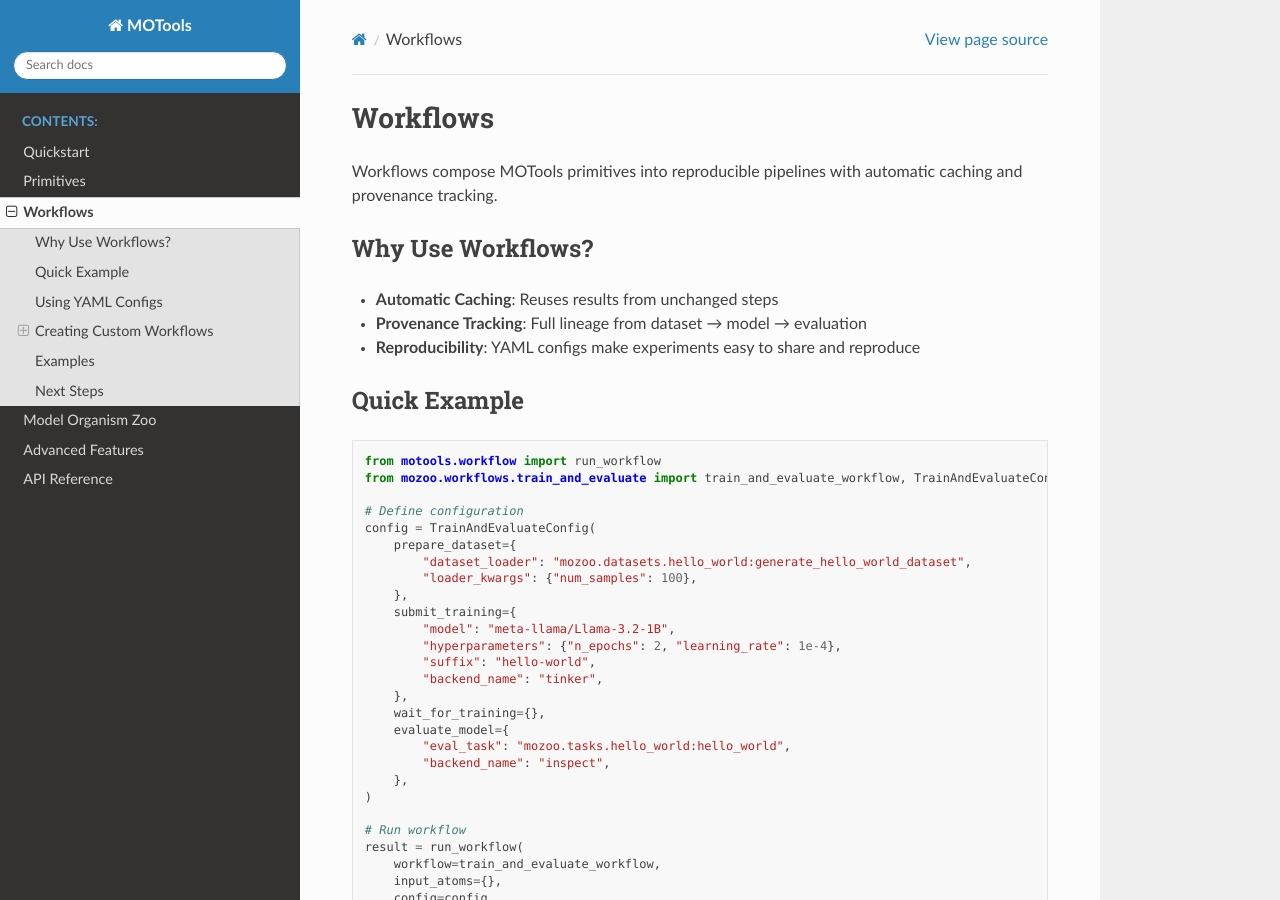
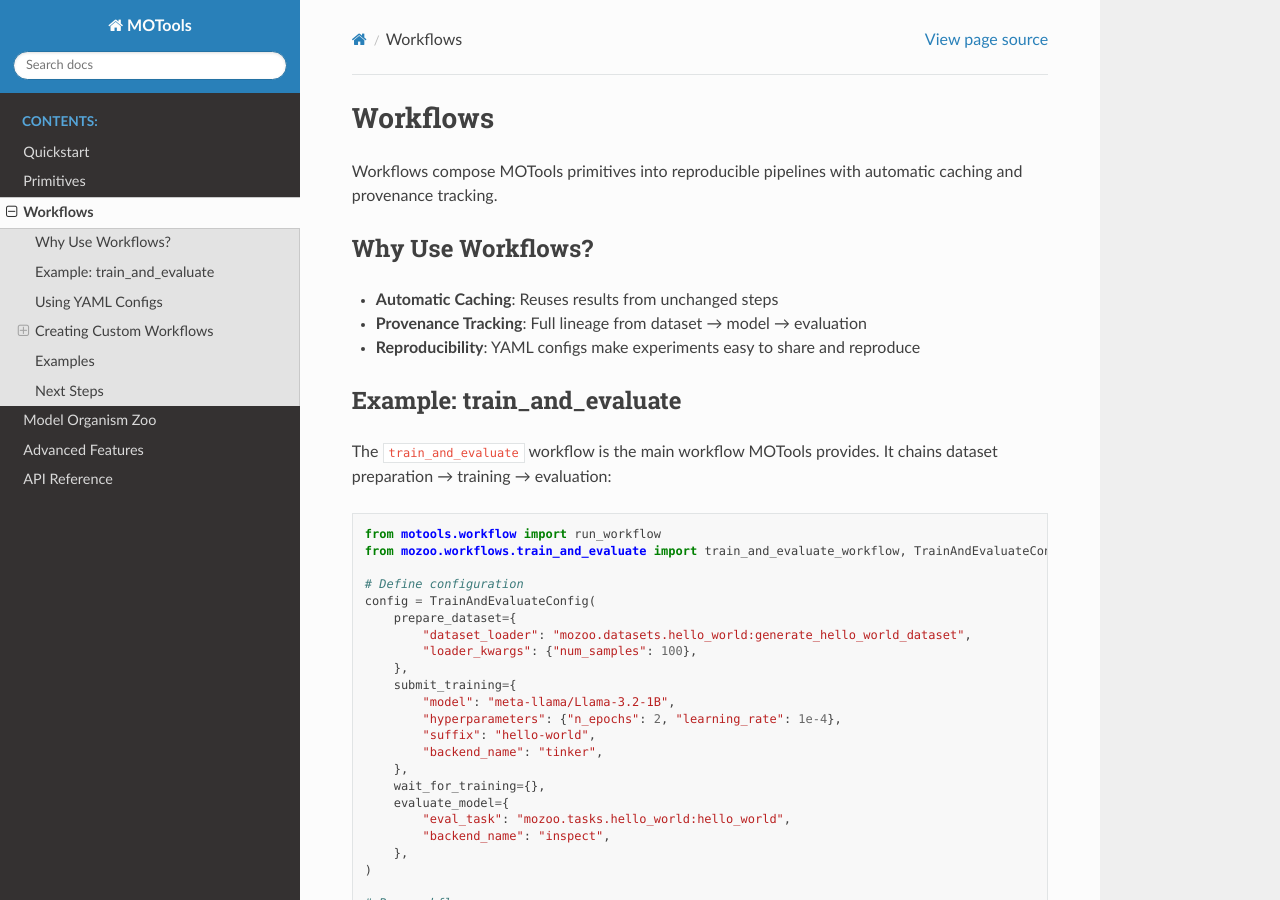
Before and after one commit to obalcells/motools, a Sphinx documentation site: the page built from docs/workflows.md, in a window 1280 px wide and 900 px high. Built offline with Sphinx 7.4.7 and the Read the Docs theme 3.1.0, drawn with Linux system fonts in a browser that asks for light colours.

Commit message:
Clarify train_and_evaluate as the main workflow
🤖 Generated with [Claude Code](https://claude.com/claude-code)

Co-Authored-By: Claude <noreply@anthropic.com>

````diff
--- a/docs/workflows.md
+++ b/docs/workflows.md
@@ -8,7 +8,9 @@ Workflows compose MOTools primitives into reproducible pipelines with automatic
 - **Provenance Tracking**: Full lineage from dataset → model → evaluation
 - **Reproducibility**: YAML configs make experiments easy to share and reproduce
 
-## Quick Example
+## Example: train_and_evaluate
+
+The `train_and_evaluate` workflow is the main workflow MOTools provides. It chains dataset preparation → training → evaluation:
 
 ```python
 from motools.workflow import run_workflow
````
